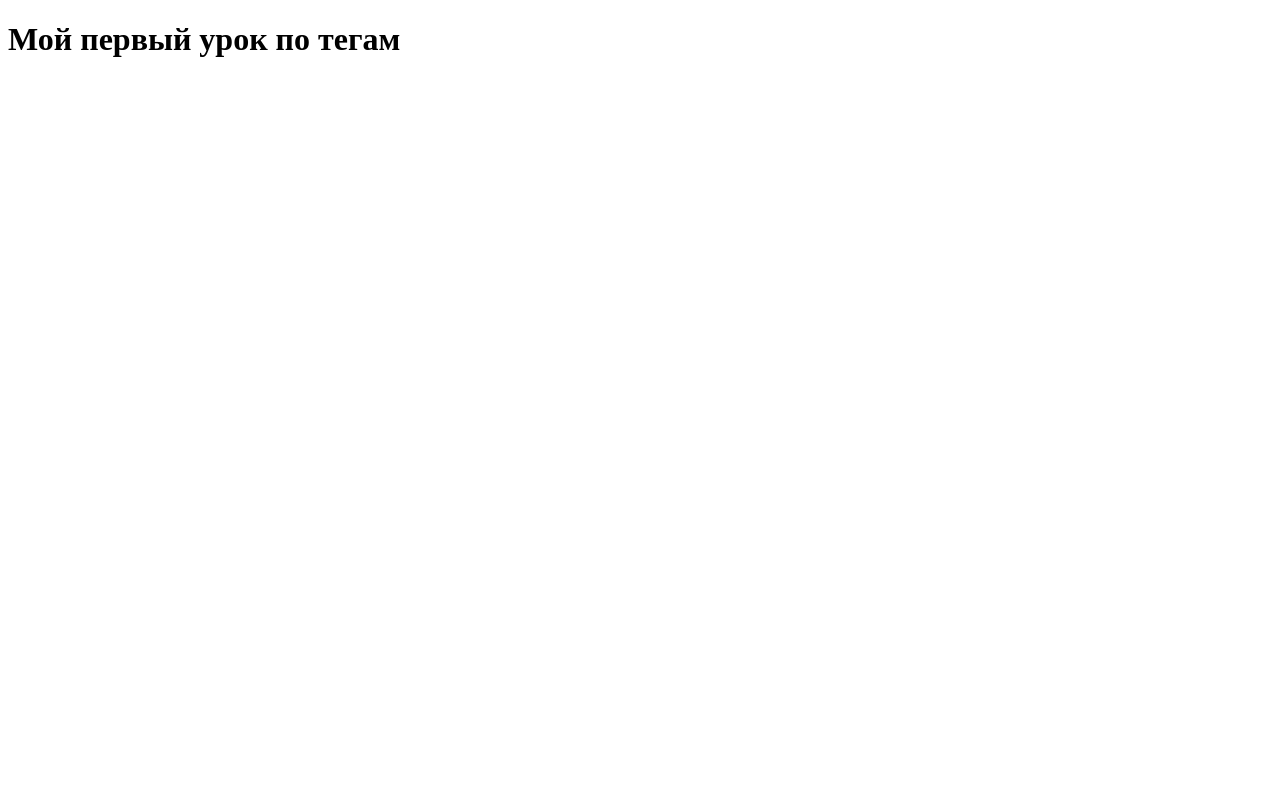
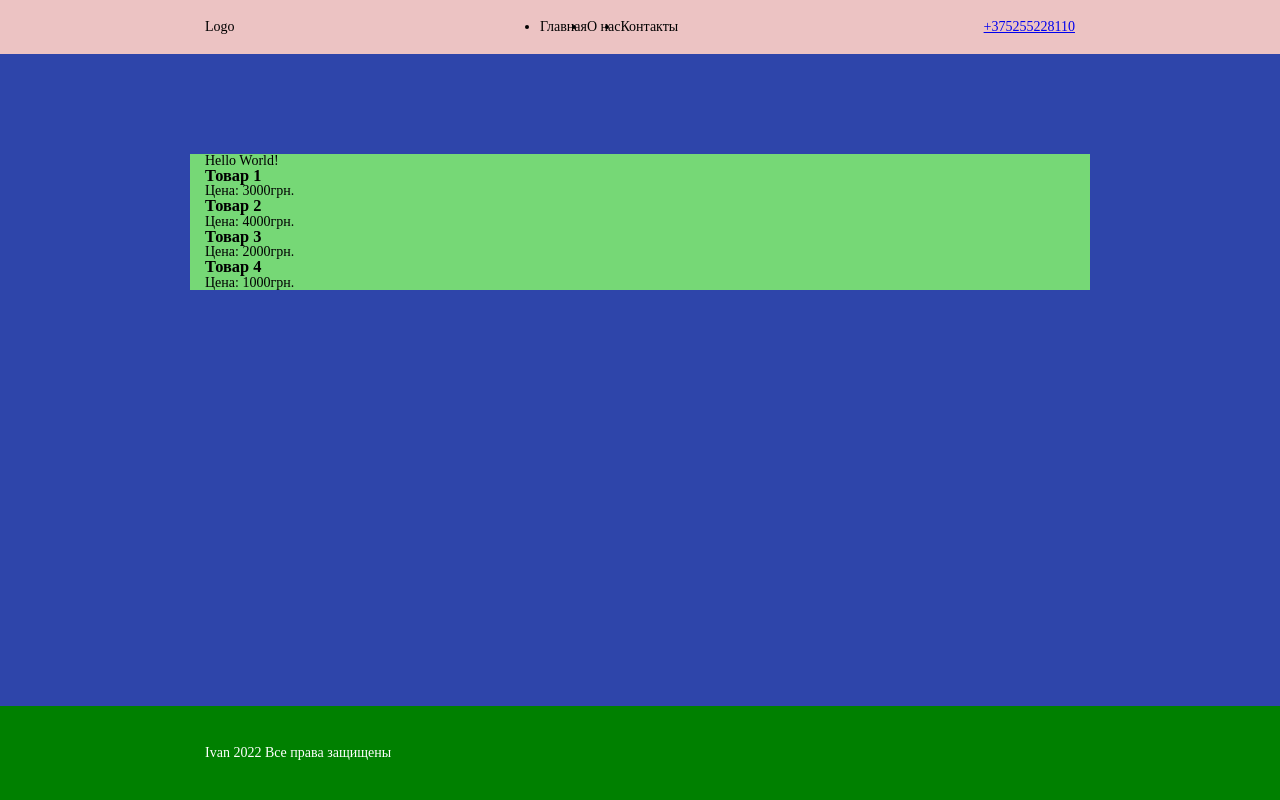
Before and after one commit to Ronbuld/lesson-tag, a plain HTML site: page index.html in a window 1280 px wide. Drawn offline with Linux system fonts and the light colour scheme.

Commit message:
изучил главные теги

```diff
--- a/css/index.css
+++ b/css/index.css
@@ -0,0 +1,53 @@
+*{
+  padding: 0;
+  margin: 0;
+  box-sizing: border-box;
+}
+
+html,body {
+  height: 100%;
+	width: 100%;
+	line-height: 1;
+	font-size: 14px;
+  font-weight: 400;
+}
+
+.wrapper {
+  min-height: 100%;
+  display: flex;
+  flex-direction: column;
+  overflow: hidden;
+}
+[class*="__container"] {
+  max-width:900px;
+  margin: 0 auto;
+  padding: 0 15px;
+}
+
+.header {
+  background: rgb(236, 195, 195);
+  padding: 20px 0;
+}
+
+.header__container {
+  display: flex;
+  justify-content: space-between;
+  align-items: center;
+}
+
+.main {
+  flex: 1 1 auto;
+  padding-top: 100px;
+  padding-left: 15px;
+  padding-right: 15px;
+  background: rgb(46, 69, 170);
+}
+.main__container {
+  background: rgb(118, 216, 118);
+}
+
+.footer {
+  background: green;
+  padding: 40px 0;
+  color: #fff;
+}
--- a/index.html
+++ b/index.html
@@ -10,7 +10,54 @@
 </head>
 
 <body>
-  <h1>Мой первый урок по тегам</h1>
+  <div class="wrapper"><!-- Обертка всего сайта, всей страницы: -->
+    <header class="header"><!-- Шапка сайта: -->
+      <div class="header__container">
+        <div class="logo">Logo</div>
+        <nav>
+          <ul style="display: flex">
+            <li>Главная</li>
+            <li>О нас</li>
+            <li>Контакты</li>
+          </ul>
+        </nav>
+        <a href="tel:+375255228110">+375255228110</a>
+      </div>
+    </header><!-- Шапка сайта -->
+
+    <main class="main"><!-- Основной контент: -->
+      <div class="main__container">
+        <div>Hello World!</div>
+
+        <article>
+          <h3>Товар 1</h3>
+          <span>Цена: 3000грн.</span>
+        </article>
+
+        <article>
+          <h3>Товар 2</h3>
+          <span>Цена: 4000грн.</span>
+        </article>
+
+        <article>
+          <h3>Товар 3</h3>
+          <span>Цена: 2000грн.</span>
+        </article>
+
+        <article>
+          <h3>Товар 4</h3>
+          <span>Цена: 1000грн.</span>
+        </article>
+
+      </div>
+    </main><!-- Основной контент: -->
+
+    <footer class="footer"><!-- Подвал: -->
+      <div class="footer__container">
+        Ivan 2022 Все права защищены
+      </div>
+    </footer><!-- Подвал -->
+  </div><!-- Обертка всего сайта, всей страницы: -->
 
   <!-- Подключаем файл index.js -->
   <script src="./js/index.js"></script>
```
Also changed, not shown: js/index.js (+9 -0 lines), telegram.html (added).
